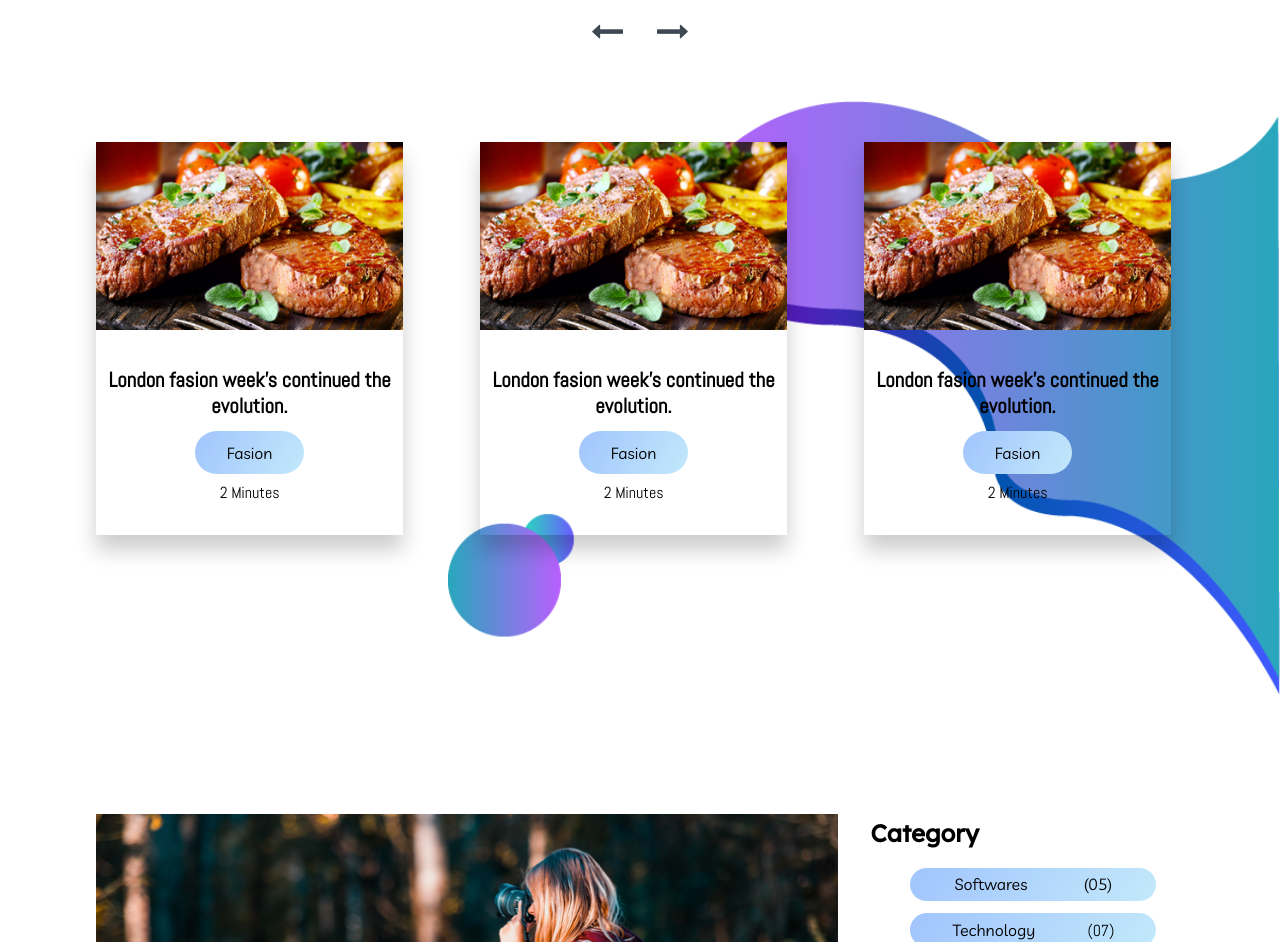
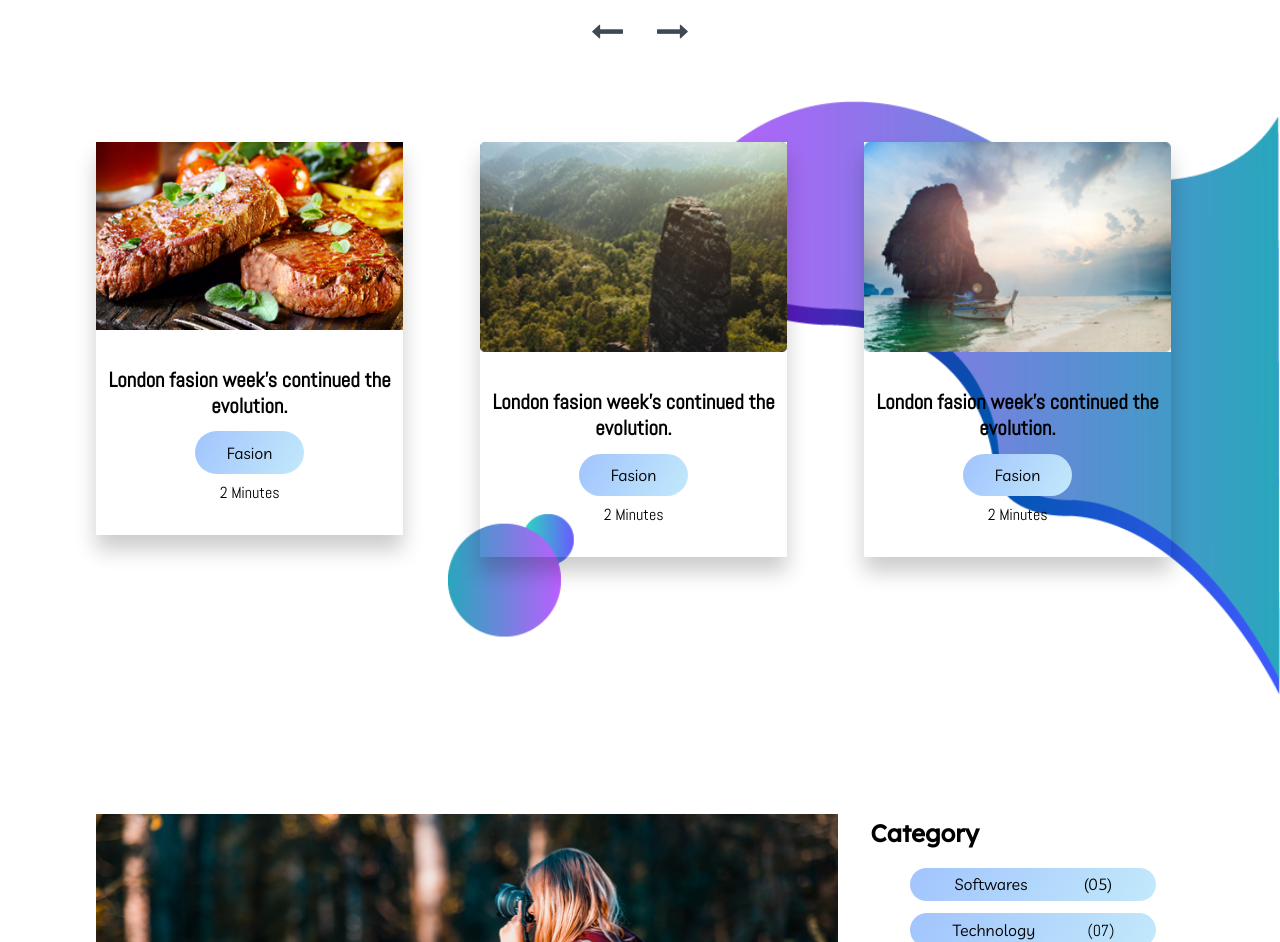
Before and after one commit to mehediemon007/Blog_Website, a plain HTML site: page index.html in a window 1280 px wide. Shown: the part 950-1892 px from the top of the page. Drawn offline with nearby package versions, Linux system fonts and the light colour scheme.

Commit message:
Update index.html

```diff
--- a/index.html
+++ b/index.html
@@ -69,7 +69,7 @@
                        </div>
 
                        <div class="blog-content" data-aos="fade-in" data-aos-delay=200>
-                           <img src="assets/Blog-post/post-1.jpg" alt="">
+                           <img src="assets/Blog-post/post-10.jpg" alt="">
                            <div class="blog-title">
                                <h3>London fasion week's continued the evolution.</h3>
                                <button class="btn btn-blog">Fasion</button>
@@ -78,7 +78,7 @@
                        </div>
 
                        <div class="blog-content" data-aos="fade-left" data-aos-delay=200>
-                           <img src="assets/Blog-post/post-1.jpg" alt="">
+                           <img src="assets/Blog-post/post-9.jpg" alt="">
                            <div class="blog-title">
                                <h3>London fasion week's continued the evolution.</h3>
                                <button class="btn btn-blog">Fasion</button>
@@ -87,7 +87,7 @@
                        </div>
 
                        <div class="blog-content" data-aos="fade-right" data-aos-delay=200>
-                           <img src="assets/Blog-post/post-1.jpg" alt="">
+                           <img src="assets/Blog-post/post-7.jpg" alt="">
                            <div class="blog-title">
                                <h3>London fasion week's continued the evolution.</h3>
                                <button class="btn btn-blog">Fasion</button>
```
